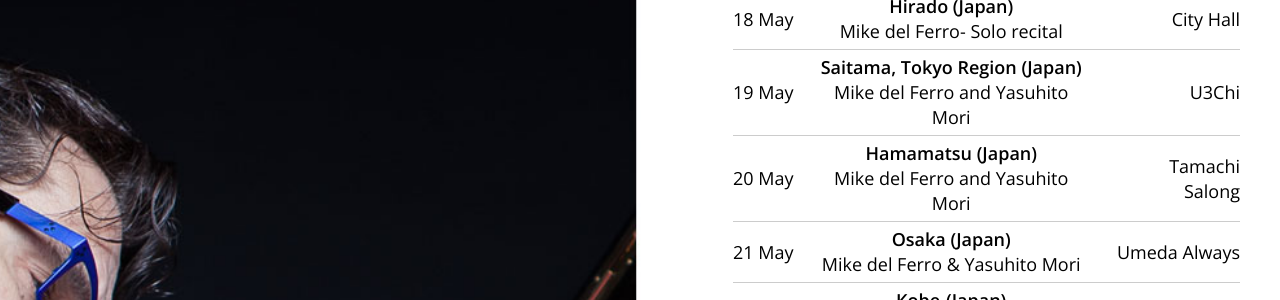
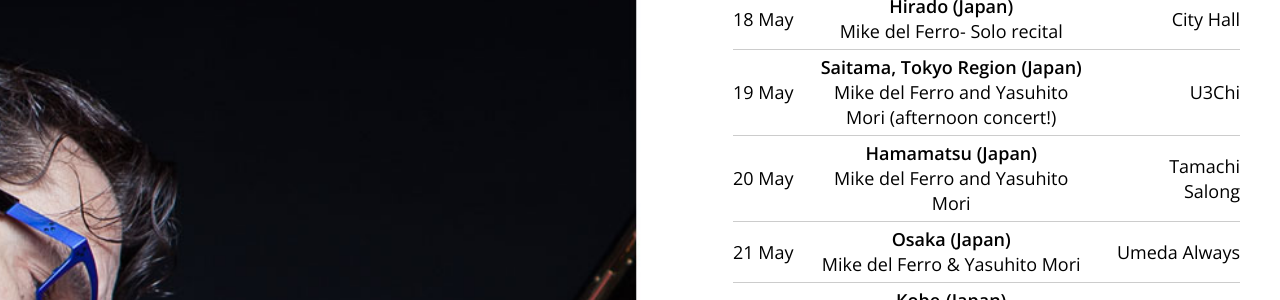
Before and after one commit to mikedelferro/website, a Jekyll site: the page built from agenda.html, in a window 1280 px wide and 1400 px high, scrolled down 333 px. Shown: the part 180-480 px from the top of the window. Built offline with Jekyll 4.4.1, drawn with Linux system fonts in a browser that asks for light colours; nearby versions of some CDN libraries; some of the changed text lies outside the part shown.

Commit message:
Updated '_config.yml' via CloudCannon

```diff
--- a/_config.yml
+++ b/_config.yml
@@ -5,7 +5,7 @@
     venue: 'Minamioguni , Kyushu, (Japan)'
     url: 'https://g.co/kgs/62ze8m'
   - title: Mike del Ferro- Solo recital
-    date: 2019-05-18 19:00:00
+    date: 2019-05-18 18:30:00
     location: City Hall
     venue: Hirado (Japan)
     url:
@@ -14,8 +14,8 @@
     location: Body and Soul
     venue: Tokyo- Japan
     url: www.bodyandsoul.co.jp
-  - title: Mike del Ferro and Yasuhito Mori
-    date: 2019-05-19 19:00:00
+  - title: Mike del Ferro and Yasuhito Mori (afternoon concert!)
+    date: 2019-05-19 15:00:00
     location: U3Chi
     venue: 'Saitama, Tokyo Region (Japan)'
     url:
```
